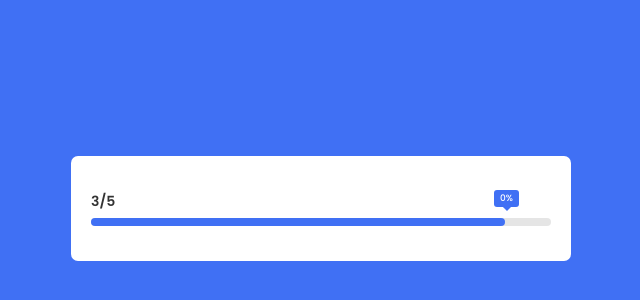
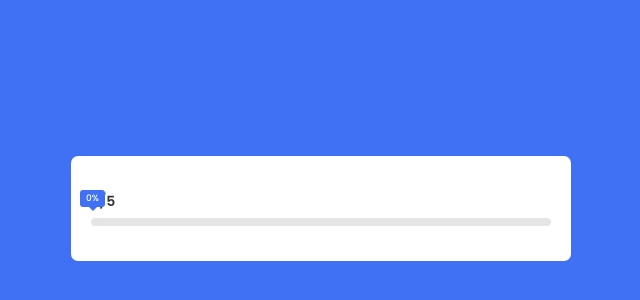
Before and after one commit to Adnxnnn/progress, a plain HTML site: page index.html in a window 1280 px wide. Shown: the part 192-492 px from the top of the page, without its empty margins (319-959 px from the left). Drawn offline with Linux system fonts and the light colour scheme.

Commit message:
Update style.css

```diff
--- a/style.css
+++ b/style.css
@@ -43,7 +43,7 @@ body{
     position: relative;
     display: block;
     height: 100%;
-    width: 90%;
+    width: 0%;
     border-radius: 6px;
     background: #4070f4;
     animation: progress 0.4s ease-in-out forwards;
```
